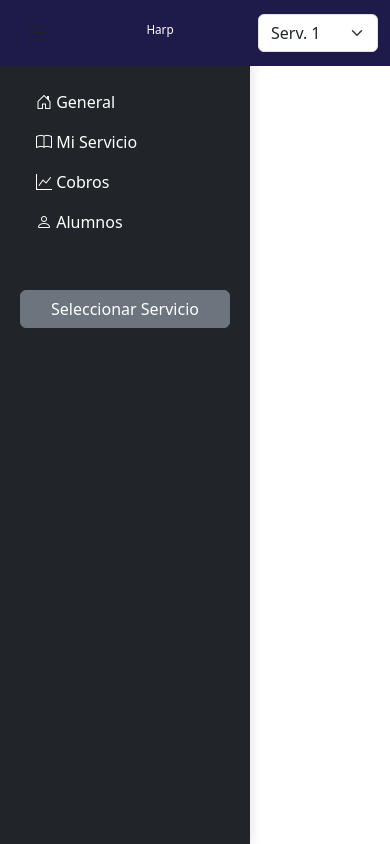
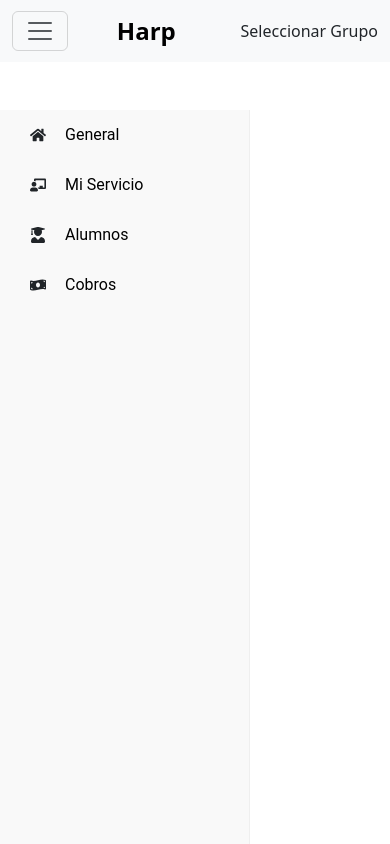
Before and after one commit to oscaralfrm/Grupo5-Comision3k2-SeminarioIntegrador, a React (Vite) app in the folder harp/: page /instructor/1/Servicio/1 in a window 390 px wide. Built offline with nearby package versions, Linux system fonts and the light colour scheme.

Commit message:
Actualizacion

```diff
--- a/harp/package.json
+++ b/harp/package.json
@@ -21,6 +21,7 @@
     "react-dom": "^18.3.1",
     "react-hook-form": "^7.53.0",
     "react-icons": "^5.3.0",
+    "react-pro-sidebar": "^1.1.0",
     "react-router-dom": "^6.26.2",
     "react-transition-group": "^4.4.5",
     "react-type-animation": "^3.2.0",
--- a/harp/src/Components/Instructor/MiServicio/MiServicio.jsx
+++ b/harp/src/Components/Instructor/MiServicio/MiServicio.jsx
@@ -12,20 +12,12 @@ export default function MiServicio() {
 
       {/* Sidebar: Se muestra solo si isSidebarVisible es true */}
       {isSidebarVisible && (
-        <div style={{ marginTop: '10vh' }}>
+
           <Sidebar />
-        </div>
+
       )}
 
-      {/* Contenido principal */}
-      <div
-        style={{
-          marginLeft: isSidebarVisible ? '15vw' : '0', // Ajusta el espacio del contenido según la visibilidad del sidebar
-          transition: 'margin-left 0.3s', // Animación de transición suave
-        }}
-      >
-        {/* Aquí agregas el contenido principal de la página */}
-      </div>
+
     </div>
   );
 }
--- a/harp/src/Components/Instructor/MiServicio/NavbarInstructor/NavbarInstructor.jsx
+++ b/harp/src/Components/Instructor/MiServicio/NavbarInstructor/NavbarInstructor.jsx
@@ -2,56 +2,54 @@ import React, { useState } from 'react';
 import { useNavigate } from 'react-router-dom';
 import 'bootstrap/dist/css/bootstrap.min.css';
 
-function NavbarInstructor( toggleSidebar ) {
-  const [isMenuVisible, setIsMenuVisible] = useState(true);
-  const [showDropdown, setShowDropdown] = useState(false);
+function NavbarInstructor({ toggleSidebar }) {
+  const [showGroupSelector, setShowGroupSelector] = useState(false);
   const navigate = useNavigate();
 
   const handleToggleMenu = () => {
-    setIsMenuVisible((prev) => !prev);
-    toggleSidebar();
+    toggleSidebar(); // Llamamos a la función para alternar el sidebar
   };
 
-  const handleProfileSelect = (option) => {
-    if (option === 'profile') navigate('/mi-cuenta');
-    else if (option === 'settings') navigate('/configuracion');
-    else if (option === 'logout') navigate('/logout');
-    setShowDropdown(false);
+  const handleGroupSelect = (group) => {
+    console.log('Grupo seleccionado:', group);
+    setShowGroupSelector(false);
   };
 
-  const toggleDropdown = (e) => {
-    e.stopPropagation();
-    setShowDropdown((prev) => !prev);
-  };
-
-  React.useEffect(() => {
-    const handleClickOutside = () => setShowDropdown(false);
-    document.addEventListener('click', handleClickOutside);
-    return () => {
-      document.removeEventListener('click', handleClickOutside);
-    };
-  }, []);
-
   return (
-    <nav className="navbar navbar-expand-lg fixed-top navbar-dark" style={{ backgroundColor: '#1E1B4B' }}>
-      <div className="container-fluid">
+    <nav className="navbar navbar-expand-lg navbar-light" style={{ backgroundColor: '#f8f9fa', width: '100%' }}>
+      <div className="container-fluid d-flex justify-content-between">
+        {/* Botón de menú */}
         <button
-          className="btn d-flex align-items-center"
+          className="navbar-toggler"
+          type="button"
           onClick={handleToggleMenu}
+          aria-controls="navbarSupportedContent"
+          aria-expanded="false"
+          aria-label="Toggle navigation"
         >
-          <i className="bi bi-list" style={{ fontSize: '1.5rem' }}></i>
-          {!isMenuVisible && <span className="ms-2">Menú</span>}
+          <span className="navbar-toggler-icon"></span>
         </button>
 
-        <h1 className="navbar-brand mx-auto" style={{ fontSize: '3vw' }}>
-          Harp
-        </h1>
+        {/* Nombre "Harp" centrado */}
+        <div className="d-flex align-items-center" style={{ flex: 1, justifyContent: 'center' }}>
+          <a className="navbar-brand" href="#" style={{ fontSize: '1.5rem', fontWeight: 'bold' }}>
+            Harp
+          </a>
+        </div>
 
-        <select className="form-select" style={{ width: '120px' }}>
-          <option value="service1">Serv. 1</option>
-          <option value="service2">Serv. 2</option>
-          <option value="service3">Serv. 3</option>
-        </select>
+        {/* Selector de grupo */}
+        <div className="d-flex align-items-center">
+          <a className="nav-link" href="#" onClick={() => setShowGroupSelector(!showGroupSelector)}>
+            Seleccionar Grupo
+          </a>
+          {showGroupSelector && (
+            <ul className="dropdown-menu show" style={{ display: 'block' }}>
+              <li><a className="dropdown-item" href="#" onClick={() => handleGroupSelect('Grupo 1')}>Grupo 1</a></li>
+              <li><a className="dropdown-item" href="#" onClick={() => handleGroupSelect('Grupo 2')}>Grupo 2</a></li>
+              <li><a className="dropdown-item" href="#" onClick={() => handleGroupSelect('Grupo 3')}>Grupo 3</a></li>
+            </ul>
+          )}
+        </div>
       </div>
     </nav>
   );
--- a/harp/src/Components/Instructor/MiServicio/SidebarInstructor/SidebarInstructor.jsx
+++ b/harp/src/Components/Instructor/MiServicio/SidebarInstructor/SidebarInstructor.jsx
@@ -1,84 +1,38 @@
-import React, { useState } from "react";
-import { Link } from "react-router-dom";
-import 'bootstrap/dist/css/bootstrap.min.css';
+import React from 'react';
+import { Sidebar, Menu, MenuItem } from 'react-pro-sidebar';
+import { FaHome, FaChalkboardTeacher, FaUserGraduate, FaMoneyBillWave } from 'react-icons/fa'; // Íconos de react-icons
+import { Link } from 'react-router-dom'; // Para las rutas de React Router
 
-const Sidebar = ({ setSelectedService, idInstructor }) => {
-  const [isDropdownOpen, setIsDropdownOpen] = useState(false);
-  const services = ["Yoga Adultos", "Entrenamiento Funcional", "Yoga Jóvenes"];
-
-  const handleServiceChange = (service) => {
-    setSelectedService(service);
-  };
-
-  const toggleDropdown = () => setIsDropdownOpen(prev => !prev);
-
+const CustomSidebar = ({idServicio,idInstructor}) => {
   return (
-    <nav
-      className="sidebar bg-dark text-light"
+    <Sidebar
       style={{
-        position: "fixed",
-        top: "0",
-        left: "0",
-        width: "250px", // Ancho del sidebar
-        height: "100vh", // Ocupa toda la altura
-        zIndex: "1000", // Asegura que se muestre por encima
-        boxShadow: "2px 0px 10px rgba(0, 0, 0, 0.1)", // Sombra sutil
-        padding: "20px",
+        position: 'fixed',
+        top: '13vh',  // Ajustado para estar debajo de la navbar
+        left: '0',    // Fijado a la izquierda
+        width: '250px',  // Ancho fijo del sidebar
+        height: '87vh',  // Alto adaptado al tamaño de la pantalla
+        backgroundColor: '#f8f9fa',  // Fondo claro para el sidebar
+        fontFamily: 'Roboto, sans-serif', // Usar fuente Roboto
+        zIndex: '1050'  // Asegurar que el sidebar esté por encima del contenido
       }}
     >
-      <div className="sidebar-content">
-        {/* Logo */}
-        <div className="mb-4">
-          <h2 className="text-white" style={{ fontSize: "2rem" }}>Harp</h2>
-        </div>
-
-        {/* Menu de navegación */}
-        <ul className="nav flex-column">
-          <li className="nav-item">
-            <Link className="nav-link text-white" to={`/instructor/${idInstructor}/general`}>
-              <i className="bi bi-house-door"></i> General
-            </Link>
-          </li>
-          <li className="nav-item">
-            <Link className="nav-link text-white" to={`/instructor/${idInstructor}/servicio`}>
-              <i className="bi bi-book"></i> Mi Servicio
-            </Link>
-          </li>
-          <li className="nav-item">
-            <Link className="nav-link text-white" to={`/instructor/${idInstructor}/cobros`}>
-              <i className="bi bi-graph-up"></i> Cobros
-            </Link>
-          </li>
-          <li className="nav-item">
-            <Link className="nav-link text-white" to={`/instructor/${idInstructor}/alumnos`}>
-              <i className="bi bi-person"></i> Alumnos
-            </Link>
-          </li>
-        </ul>
-
-        {/* Selector de Servicios */}
-        <div className="mt-5">
-          <button className="btn btn-secondary w-100" onClick={toggleDropdown}>
-            Seleccionar Servicio
-          </button>
-          {isDropdownOpen && (
-            <ul className="list-unstyled p-0">
-              {services.map((service, index) => (
-                <li key={index} className="mt-2">
-                  <button
-                    className="btn btn-link text-white w-100"
-                    onClick={() => handleServiceChange(service)}
-                  >
-                    {service}
-                  </button>
-                </li>
-              ))}
-            </ul>
-          )}
-        </div>
-      </div>
-    </nav>
+      <Menu>
+        <MenuItem icon={<FaHome />} style={{ fontSize: '1rem' }}>
+          <Link to={`/intructor/${idInstructor}/servicio/${idServicio}/general`} style={{ textDecoration: 'none', color: 'black' }}>General</Link>
+        </MenuItem>
+        <MenuItem icon={<FaChalkboardTeacher />} style={{ fontSize: '1rem' }}>
+          <Link to={`/intructor/${idInstructor}/servicio/${idServicio}`} style={{ textDecoration: 'none', color: 'black' }}>Mi Servicio</Link>
+        </MenuItem>
+        <MenuItem icon={<FaUserGraduate />} style={{ fontSize: '1rem' }}>
+          <Link to={`/intructor/${idInstructor}/servicio/${idServicio}/alumnos`} style={{ textDecoration: 'none', color: 'black' }}>Alumnos</Link>
+        </MenuItem>
+        <MenuItem icon={<FaMoneyBillWave />} style={{ fontSize: '1rem' }}>
+          <Link to={`/intructor/${idInstructor}/servicio/${idServicio}/cobros`} style={{ textDecoration: 'none', color: 'black' }}>Cobros</Link>
+        </MenuItem>
+      </Menu>
+    </Sidebar>
   );
 };
 
-export default Sidebar;
+export default CustomSidebar;
--- a/harp/src/Components/PaginaDeInicio/WelcomeSticker.jsx
+++ b/harp/src/Components/PaginaDeInicio/WelcomeSticker.jsx
@@ -4,10 +4,11 @@ import img from '../../Image/maia.png'; // Asegúrate de que la ruta sea correct
 
 export default function WelcomeSticker() {
     return (
-        <div className="d-flex fixed-top align-items-center justify-content-end" style={{ marginTop: '50px' }}>
+        <div className="d-flex fixed-top align-items-center justify-content-end" style={{ marginTop: '60px' }}>
             {/* Burbuja de texto de bienvenida */}
             <OverlayTrigger
                 placement="left"
+
                 overlay={<Tooltip>Bienvenido a Harp!!!</Tooltip>}
             >
                 <div className="bg-light text-secondary p-2 rounded-3 shadow fw-bold me-2">
@@ -19,7 +20,7 @@ export default function WelcomeSticker() {
                 src={img} // Usamos la variable `img` que contiene la ruta de la imagen importada
                 alt="Robot"
                 fluid
-                style={{ width: '5vw', height: 'auto' }} // Ajusta el tamaño a tu gusto
+                style={{ width: '7%', height: 'auto' }} // Ajusta el tamaño a tu gusto
             />
         </div>
     );
```
Also changed, not shown: harp/src/Components/PaginaDeInicio/CardInfo.jsx (+4 -4 lines), harp/src/Components/PaginaDeInicio/NavbarLandingPage/NavbarLandingPage.jsx (+29 -6 lines), 1 other file (tests, documents, lock files or other folders).
